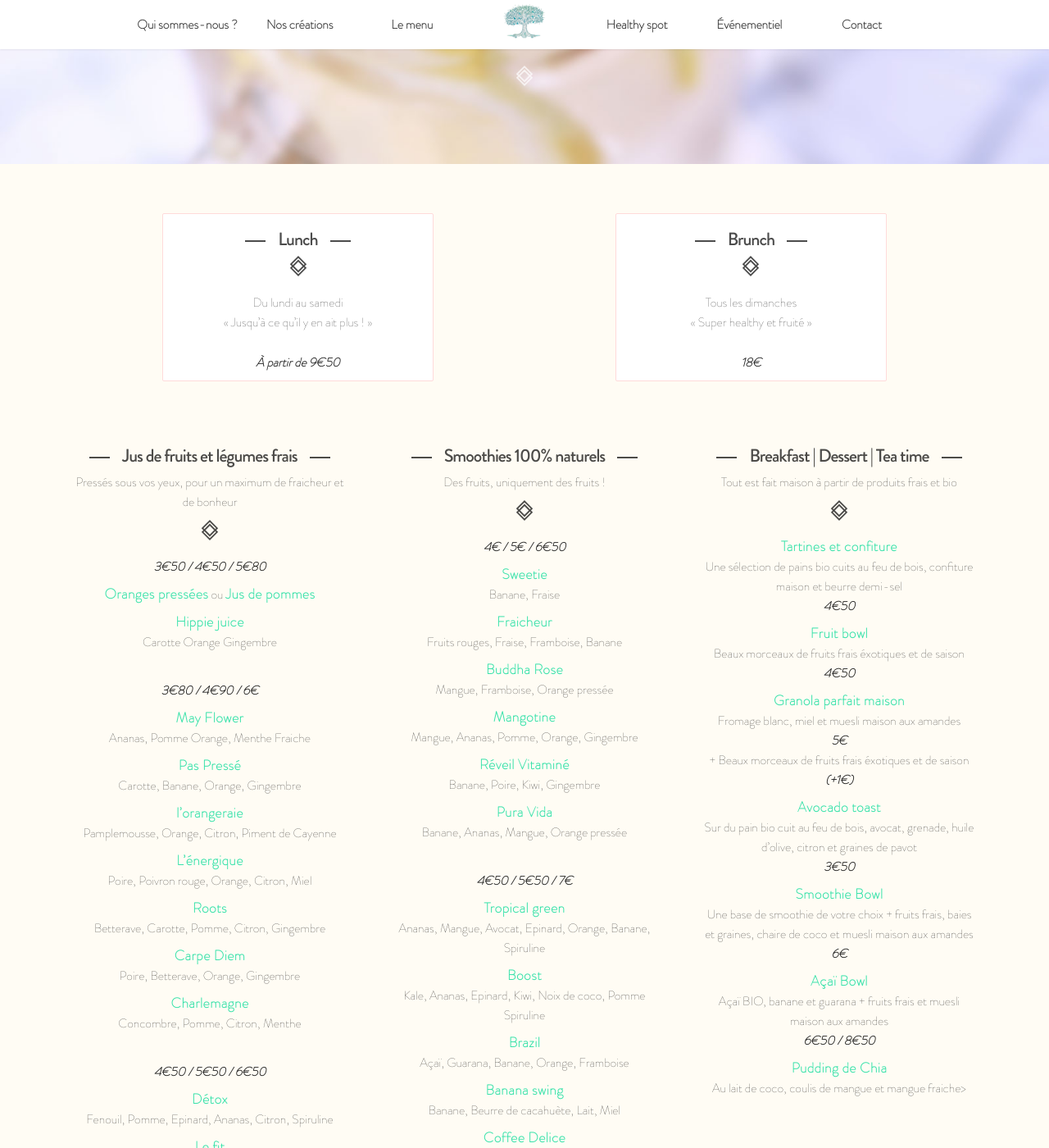
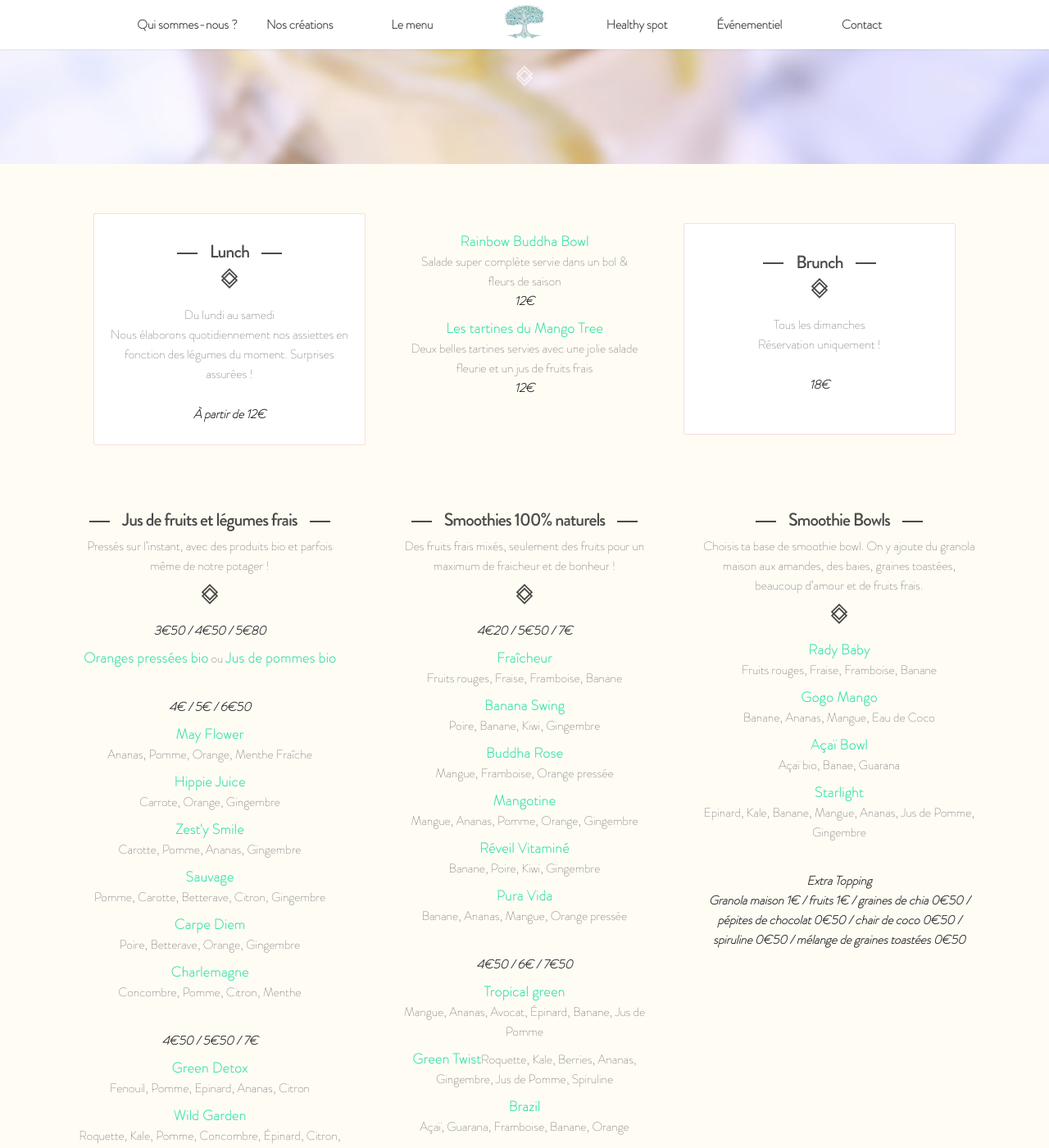
Before and after one commit to cedricmenteau/lemangotree, a Jekyll site: the page built from menu.html, in a window 1280 px wide and 1400 px high, scrolled down 420 px. Shown: the whole window at 82% size. Built offline with Jekyll 4.4.1, drawn with Linux system fonts in a browser that asks for light colours; nearby versions of some CDN libraries; some of the changed text lies outside the part shown.

Commit message:
Add Reservation Typeform + Update Menu

```diff
--- a/_includes/footer.html
+++ b/_includes/footer.html
@@ -1,3 +1,3 @@
 <footer>
-  <p>© Le Mango Tree 2016</p>
+  <p>© Le Mango Tree 2016 - 828 788 877 RCS DAX - Siège social à Orx</p>
 </footer>
--- a/_sass/_menu.scss
+++ b/_sass/_menu.scss
@@ -65,7 +65,7 @@
     justify-content: space-around;
     padding-bottom: 60px;
     width: 100%;
-    @media (max-width: 550px) {
+    @media (max-width: 800px) {
       flex-direction: column;
       padding-bottom: 0;
     }
@@ -75,17 +75,30 @@
       flex-direction: column;
       align-items: center;
       box-sizing: border-box;
+      padding: 15px;
       width: 30%;
+      min-height: 258px;
       background-color: #fff;
       border: 1px solid rgb(255, 218, 218);
       border-radius: 2px;
-      @media (max-width: 550px) {
+      @media (max-width: 800px) {
         margin-bottom: 30px;
         width: 100%;
       }
     }
+
+    .formule-items {
+      max-width: 280px;
+    }
   }
 
+  section#smoothies-bowls {
+    .extra {
+      text-align: center;
+    }
+  }
+
+  section#snacks,
   section#drinks,
   section#coffee {
     margin-top: 30px;
@@ -99,8 +112,16 @@
       display: flex;
       width: 100%;
 
+      @media (max-width: 550px) {
+        flex-direction: column;
+      }
+
       ul {
         width: 50%;
+
+        @media (max-width: 550px) {
+          width: 100%;
+        }
       }
     }
   }
--- a/menu.html
+++ b/menu.html
@@ -9,14 +9,19 @@ thumbnail: images/creations/nos_creations_3.jpg
     <div class="formule">
       <h2>Lunch</h2>
       {% include svg/separator.html %}
-      <p>Du lundi au samedi<br>« Jusqu’à ce qu’il y en ait plus ! »</p>
-      <i>À partir de 9€50</i>
+      <p>Du lundi au samedi<br>Nous élaborons quotidiennement nos assiettes en fonction des légumes du moment. Surprises assurées !</p>
+      <i>À partir de 12€</i>
     </div>
+
+    <ul class="formule-items">
+      <li><strong>Rainbow Buddha Bowl</strong><br>Salade super complète servie dans un bol & fleurs de saison<br><i>12€</i></li>
+      <li><strong>Les tartines du Mango Tree</strong><br>Deux belles tartines servies avec une jolie salade fleurie et un jus de fruits frais<br><i>12€</i></li>
+    </ul>
 
     <div class="formule">
       <h2>Brunch</h2>
       {% include svg/separator.html %}
-      <p>Tous les dimanches<br>« Super healthy et fruité »</p>
+      <p>Tous les dimanches<br>Réservation uniquement !</p>
       <i>18€</i>
     </div>
   </section>
@@ -24,73 +29,88 @@ thumbnail: images/creations/nos_creations_3.jpg
   </section>
   <section id="juicies">
     <h2>Jus de fruits et légumes frais</h2>
-    <span>Pressés sous vos yeux, pour un maximum de
-fraicheur et de bonheur</span>
+    <span>Pressés sur l’instant, avec des produits bio et parfois même de notre potager !</span>
     <!-- SVG Divider -->
     {% include svg/separator.html %}
     <!-- Juicies - Cat #1 -->
     <i>3€50 / 4€50 / 5€80</i>
     <ul>
-      <li><strong>Oranges pressées</strong>  ou <strong>Jus de pommes</strong></li>
-      <li><strong>Hippie juice</strong><br>Carotte Orange Gingembre</li>
+      <li><strong>Oranges pressées bio</strong>  ou <strong>Jus de pommes bio</strong></li>
     </ul>
     <!-- Juicies - Cat #2 -->
-    <i>3€80 / 4€90 / 6€</i>
+    <i>4€ / 5€ / 6€50</i>
     <ul>
-      <li><strong>May Flower</strong><br>Ananas, Pomme Orange, Menthe Fraiche</li>
-      <li><strong>Pas Pressé</strong><br>Carotte, Banane, Orange, Gingembre</li>
-      <li><strong>l’orangeraie</strong><br>Pamplemousse, Orange, Citron, Piment de Cayenne</li>
-      <li><strong>L’énergique</strong><br>Poire, Poivron rouge, Orange, Citron, Miel</li>
-      <li><strong>Roots</strong><br>Betterave, Carotte, Pomme, Citron, Gingembre</li>
+      <li><strong>May Flower</strong><br>Ananas, Pomme, Orange, Menthe Fraîche</li>
+      <li><strong>Hippie Juice</strong><br>Carrote, Orange, Gingembre</li>
+      <li><strong>Zest'y Smile</strong><br>Carotte, Pomme, Ananas, Gingembre</li>
+      <li><strong>Sauvage</strong><br>Pomme, Carotte, Betterave, Citron, Gingembre</li>
       <li><strong>Carpe Diem</strong><br>Poire, Betterave, Orange, Gingembre</li>
       <li><strong>Charlemagne</strong><br>Concombre, Pomme, Citron, Menthe</li>
     </ul>
     <!-- Juicies - Cat #3 -->
-    <i>4€50 / 5€50 / 6€50</i>
+    <i>4€50 / 5€50 / 7€</i>
     <ul>
-      <li><strong>Détox</strong><br>Fenouil, Pomme, Epinard, Ananas, Citron, Spiruline</li>
-      <li><strong>Le fit</strong><br>Kale, Pomme, Epinard, Concombre, Citron, Gingembre, Spiruline</li>
+      <li><strong>Green Detox</strong><br>Fenouil, Pomme, Epinard, Ananas, Citron</li>
+      <li><strong>Wild Garden</strong><br>Roquette, Kale, Pomme, Concombre, Épinard, Citron, Gingembre, Spiruline</li>
     </ul>
   </section>
 
   <section id="smoothies">
     <h2>Smoothies 100% naturels</h2>
-    <span>Des fruits, uniquement des fruits !</span>
+    <span>Des fruits frais mixés, seulement des fruits pour un maximum de fraicheur et de bonheur !</span>
     <!-- SVG Divider -->
     {% include svg/separator.html %}
     <!-- Smoothies - Cat #1 -->
-    <i>4€ / 5€ / 6€50</i>
+    <i>4€20 / 5€50 / 7€</i>
     <ul>
-      <li><strong>Sweetie</strong><br>Banane, Fraise</li>
-      <li><strong>Fraicheur </strong><br>Fruits rouges, Fraise, Framboise, Banane</li>
+      <li><strong>Fraîcheur</strong><br>Fruits rouges, Fraise, Framboise, Banane</li>
+      <li><strong>Banana Swing</strong><br>Poire, Banane, Kiwi, Gingembre
       <li><strong>Buddha Rose</strong><br>Mangue, Framboise, Orange pressée</li>
       <li><strong>Mangotine</strong><br>Mangue, Ananas, Pomme, Orange, Gingembre</li>
       <li><strong>Réveil Vitaminé</strong><br>Banane, Poire, Kiwi, Gingembre</li>
       <li><strong>Pura Vida</strong><br>Banane, Ananas, Mangue, Orange pressée</li>
     </ul>
     <!-- Smoothies - Cat #2 -->
-    <i>4€50 / 5€50 / 7€</i>
+    <i>4€50 / 6€ / 7€50</i>
     <ul>
-      <li><strong>Tropical green</strong><br>Ananas, Mangue, Avocat, Epinard, Orange, Banane, Spiruline</li>
-      <li><strong>Boost</strong><br>Kale, Ananas, Epinard, Kiwi, Noix de coco, Pomme Spiruline</li>
-      <li><strong>Brazil </strong><br>Açaï, Guarana, Banane, Orange, Framboise</li>
-      <li><strong>Banana swing</strong><br>Banane, Beurre de cacahuète, Lait, Miel</li>
-      <li><strong>Coffee Delice</strong><br>Café, Lait d’amandes, Banane, Dattes</li>
+      <li><strong>Tropical green</strong><br>Mangue, Ananas, Avocat, Épinard, Banane, Jus de Pomme</li>
+      <li><strong>Green Twist</strong>Roquette, Kale, Berries, Ananas, Gingembre, Jus de Pomme, Spiruline</li>
+      <li><strong>Brazil </strong><br>Açaï, Guarana, Framboise, Banane, Orange</li>
     </ul>
   </section>
+
+  <section id="smoothies-bowls">
+    <h2>Smoothie Bowls</h2>
+    <span>Choisis ta base de smoothie bowl. On y ajoute du granola maison aux amandes, des baies, graines toastées, beaucoup d’amour et de fruits frais.</span>
+    <!-- SVG Divider -->
+    {% include svg/separator.html %}
+    <!-- Smoothies - Cat #1 -->
+    <ul>
+      <li><strong>Rady Baby</strong><br>Fruits rouges, Fraise, Framboise, Banane</li>
+      <li><strong>Gogo Mango</strong><br>Banane, Ananas, Mangue, Eau de Coco</li>
+      <li><strong>Açaï Bowl</strong><br>Açaï bio, Banae, Guarana</li>
+      <li><strong>Starlight</strong><br>Epinard, Kale, Banane, Mangue, Ananas, Jus de Pomme, Gingembre</li>
+    </ul>
+    <i class="extra">Extra Topping<br>Granola maison 1€ / fruits 1€ / graines de chia 0€50 / pépites de chocolat 0€50 / chair de coco 0€50 / spiruline 0€50 / mélange de graines toastées 0€50</i>
+  </section>
+
   <section id="snacks">
     <h2>Breakfast | Dessert | Tea time</h2>
     <span>Tout est fait maison à partir de produits frais et bio</span>
     <!-- SVG Divider -->
     {% include svg/separator.html %}
-    <ul>
-      <li><strong>Tartines et confiture</strong><br>Une sélection de pains bio cuits au feu de bois, confiture maison et beurre demi-sel<br><i>4€50</i></li>
-      <li><strong>Fruit bowl</strong><br>Beaux morceaux de fruits frais éxotiques et de saison<br><i>4€50</i></li>
-      <li><strong>Granola parfait maison</strong><br>Fromage blanc, miel et muesli maison aux amandes<br><i>5€</i><br>+ Beaux morceaux de fruits frais éxotiques et de saison <i>(+1€)</i></li>
-      <li><strong>Avocado toast</strong><br>Sur du pain bio cuit au feu de bois, avocat, grenade, huile d’olive, citron et graines de pavot<br><i>3€50</i></li>
-      <li><strong>Smoothie Bowl</strong><br>Une base de smoothie de votre choix + fruits frais, baies et graines, chaire de coco et muesli maison aux amandes<br><i>6€</i></li>
-      <li><strong>Açaï Bowl</strong><br>Açaï BIO, banane et guarana + fruits frais et muesli maison  aux amandes<br><i>6€50  / 8€50</i></li>
-      <li><strong>Pudding de Chia</strong><br>Au lait de coco, coulis de mangue et mangue fraiche></li>
+    <div class="divided">
+      <ul>
+        <li><strong>Tartines et confiture</strong><br>Une sélection de pains bio cuits au feu de bois, confiture maison et beurre demi-sel<br><i>4€50</i></li>
+        <li><strong>Granola parfait maison</strong><br>Fromage blanc, miel et muesli maison aux amandes<br><i>5€</i><br>+ Extra fruits tropicaux et de saison <i>(+1€50)</i></li>
+        <li><strong>Bircher Muesli</strong><br>Flocon d'avoine, Jus de Pomme et Raisins, Coulis de Fruits rouge maison et zestes de Pommes Vertes<br><i>5€</i></li>
+        <li><strong>Chia Pudding</strong><br>Graines de Chia, Lait de Coco, Mangue et Fruits Frais<br><i>5€50</i><br>+ Extra Granola <i>(+1€)</i></li>
+      </ul>
+      <ul>
+        <li><strong>Pineapple House</strong><br>Magnifique plateau de fruits frais tropicaux, graines toastées, amandes et baies !<br><i>6€</i><br>+ Extra Granola Maison <i>(+1€)</i><br>+ Extra Yaourd Grec <i>(+1€50)</i></li>
+        <li><strong>Avocado toast</strong><br>Sur du pain bio cuit au feu de bois, avocat, grenade, huile d’olive, citron et graines de pavot<br><i>4€</i></li>
+        <li><strong>Pancakes</strong><br>Trois belles pancakes, fruits frais et sirop d'érable<br><i>5€50</i></li>
+        <li><strong>Pâtisseries Maison Bio</strong><br>Options raw, Vegan & Gluten free ! Toujours délicieuses<br></li>
     </ul>
   </section>
   <section id="drinks">
@@ -100,28 +120,29 @@ fraicheur et de bonheur</span>
     <div class="divided">
       <ul>
         <li><strong>Eau de coco</strong><br>100% naturelle<br><i>3€50</i></li>
-        <li><strong>Thé glacé Bio</strong><br>Infusion<br><i>3€50</i></li>
+        <li><strong>Thé glacé Bio</strong><br>« Drink tea and change the world »<br><i>3€50</i></li>
+        <li><strong>Sirop Bio</strong><br>Menthe Fraîche, Fruits Rouges<br><i>2€</i></li>
       </ul>
       <ul>
-        <li><strong>Citronnade maison</strong><br>Citrons Bio pressés, gingembre, menthe fraiche, une touche d’orgeat<br><i>3€ / 3€50</i></li>
-        <li><strong>Eau </strong><br>Minérale / Gazeuse<br><i>1€ / 2€50</i></li>
+        <li><strong>Citronnade maison</strong><br>Au Citrons Bio<br><i>3€50</i></li>
+        <li><strong>Eau </strong><br>Minérale / Gazeuse (San Pellegrino)<br><i>1€50 / 3€</i></li>
       </ul>
     </div>
-  </section>
-   <section id="coffee">
     <h2>Café & thé</h2>
     <!-- SVG Divider -->
     {% include svg/separator.html %}
     <div class="divided">
       <ul>
-        <li><strong>Expresso</strong><br><i>1€20</i></li>
-        <li><strong>Café allongé</strong><br><i>1€20</i></li>
-        <li><strong>Café noisette</strong><br><i>1€40</i></li>
+        <li><strong>Expresso</strong><br><i>1€40</i></li>
+        <li><strong>Café allongé</strong><br><i>1€40</i></li>
+        <li><strong>Double Expresso</strong><br><i>2€80</i></li>
+        <li><strong>Café noisette</strong><br><i>1€50</i></li>
+        <li><strong>Café glacé</strong><br><i>3€50</i></li>
       </ul>
       <ul>
-        <li><strong>Café glacé</strong><br><i>3€50</i></li>
         <li><strong>Chaï latte glacé</strong><br><i>3€80</i></li>
-        <li><strong>Thé / infusion bio</strong><br>Yogi Tea<br><i>3€50</i></li>
+        <li><strong>Thé Bio</strong><br><i>3€50</i></li>
+        <li><strong>Citron Chaud</strong><br>& Gingembre<br><i>3€50</i></li>
       </ul>
     </div>
   </section>
```
Also changed, not shown: _layouts/booking.html (added, +21 -0 lines), reservation.html (added, +7 -0 lines).
